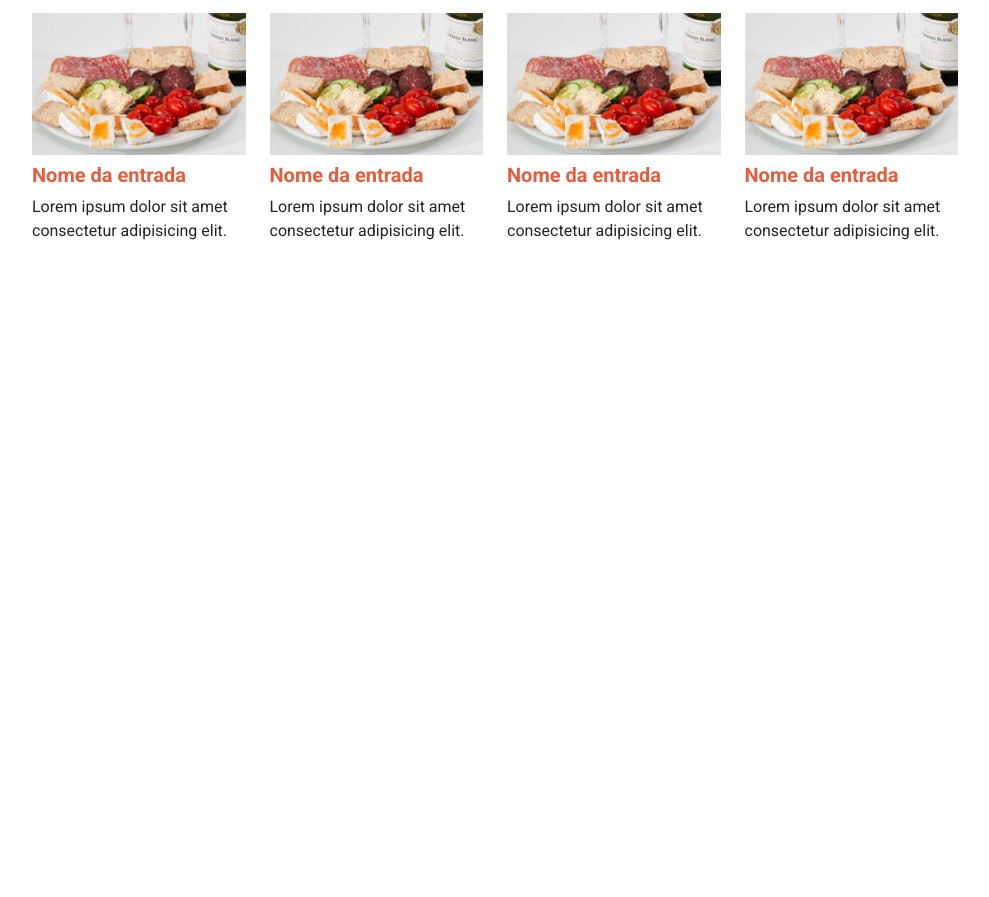
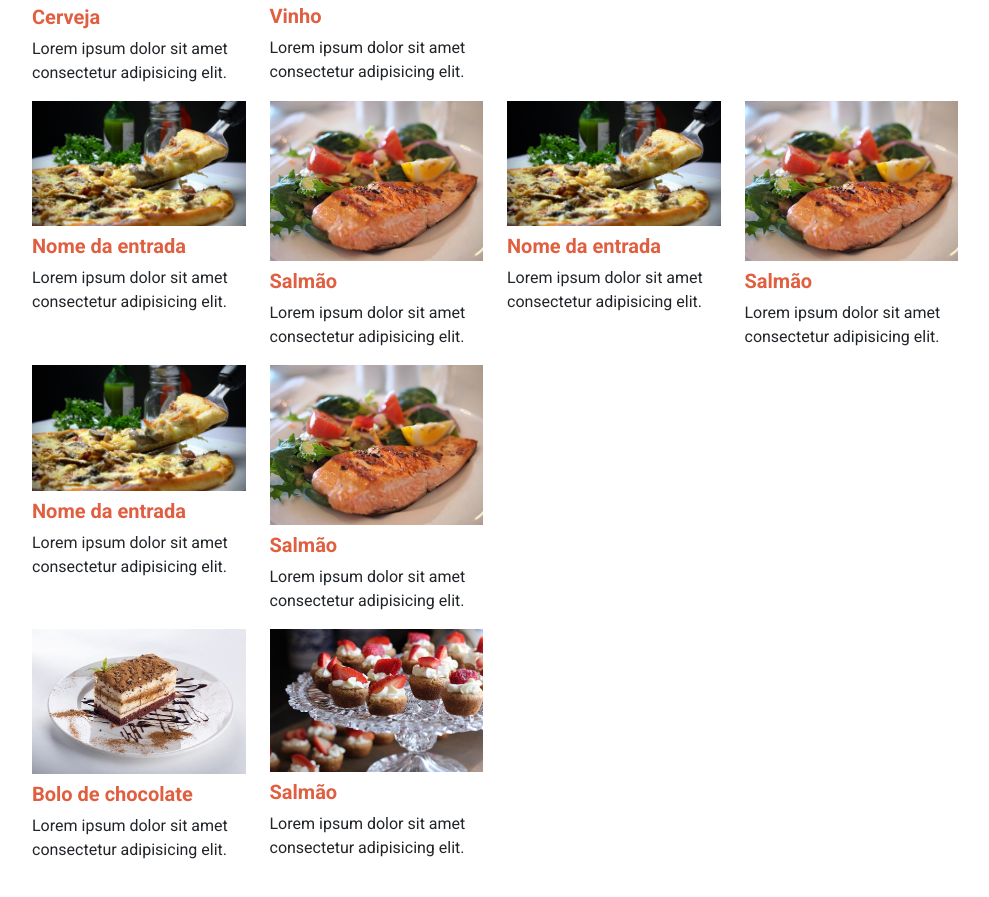
Before and after one commit to rocharicardo9/Site-de-Restaurante, a plain HTML site: page index.html in a window 1280 px wide. Shown: the part 2615-3512 px from the top of the page, without its empty margins (240-1229 px from the left). Before the commit the page ends 2874 px from the top, so only its background shows below. Drawn offline with nearby package versions, Linux system fonts and the light colour scheme.

Commit message:
Continuação do Projeto

```diff
--- a/index.html
+++ b/index.html
@@ -33,7 +33,7 @@
                         </a>
                     </li>
                     <li class="nav-item fw-bold">
-                        <a href="" class="nav-link">
+                        <a href="#cardapio" class="nav-link">
                             <i class="bi bi-card-text me-1"></i>
                             Nosso cardápio
                         </a>
@@ -102,12 +102,12 @@
         <section id="eventos" class="pt-5 pb-5">
             <div class="container">
                 <div class="row">
-                    <h2 class="section-tittle text-center">Para todas <span class="text-colored">as ocasiões</span></h2>
+                    <h2 class="section-title text-center">Para todas <span class="text-colored">as ocasiões</span></h2>
                 </div>
                 <div class="row mt-4">
                     <div class="col-md-4">
                         <img src="images/images/eventos/aniversario.jpg" alt="" class="d-block w-100 dounded mb-2">
-                        <h3 class="section-tittle text-colored fs-4">
+                        <h3 class="section-title text-colored fs-4">
                             <i class="bi bi-calendar-heart-fill"></i>
                             Aniversario</h3>
                         <p>
@@ -116,7 +116,7 @@
                     </div>
                     <div class="col-md-4">
                         <img src="images/images/eventos/casamento.jpg" alt="" class="d-block w-100 dounded mb-2">
-                        <h3 class="section-tittle text-colored fs-4">
+                        <h3 class="section-title text-colored fs-4">
                             <i class="bi bi-arrow-through-heart-fill"></i>
                             Recepção para casamentos</h3>
                         <p>
@@ -125,7 +125,7 @@
                     </div>
                     <div class="col-md-4">
                         <img src="images/images/eventos/confraternizacoes.jpg" alt="" class="d-block w-100 dounded mb-2">
-                        <h3 class="section-tittle text-colored fs-4">
+                        <h3 class="section-title text-colored fs-4">
                             <i class="bi bi-people-fill"></i>
                             Confraternizações</h3>
                         <p>
@@ -135,10 +135,10 @@
                 </div>
             </div>
         </section>
-        <section id="cardápio">
+        <section id="cardápio" class="pt-5 pb-5">
             <div class="container">
                 <div class="row">
-                    <h2 class="section-title text-center">
+                    <h2 class="section-title text-center mb-5">
                         Nosso <span class="text-colored">cardápio</span>
                     </h2>
                 </div>
@@ -217,35 +217,68 @@
                                     </div>
                                </div>
                            </div>
-                       <div class="tab-pane" id="entradas">
+                           <div class="tab-pane" id="pratos-principais">
                             <div class="row">
                                 <div class="col-md-3">
-                             <img class="d-block w-100" src="images/images/cardapio/entradas/entrada.jpg" alt="Nome da entrada" />
+                                 <img class="d-block w-100" src="images/images/cardapio/pratos/pizza.jpg" alt="Pizza" />
                                  <h5 class="text-colored fw-bold mt-2">Nome da entrada</h5>
                                  <p>
                                      Lorem ipsum dolor sit amet consectetur adipisicing elit.
                                  </p>
                                 </div>
                                 <div class="col-md-3">
-                                <img class="d-block w-100" src="images/images/cardapio/entradas/entrada.jpg" alt="Nome da entrada" />
+                                    <img class="d-block w-100" src="images/images/cardapio/pratos/salmao.jpg" alt="Salmão" />
+                                    <h5 class="text-colored fw-bold mt-2">Salmão</h5>
+                                    <p>
+                                        Lorem ipsum dolor sit amet consectetur adipisicing elit.
+                                    </p>
+                                </div>
+                                <div class="col-md-3">
+                                    <img class="d-block w-100" src="images/images/cardapio/pratos/pizza.jpg" alt="Pizza" />
                                     <h5 class="text-colored fw-bold mt-2">Nome da entrada</h5>
                                     <p>
                                         Lorem ipsum dolor sit amet consectetur adipisicing elit.
                                     </p>
                                    </div>
                                    <div class="col-md-3">
-                                <img class="d-block w-100" src="images/images/cardapio/entradas/entrada.jpg" alt="Nome da entrada" />
+                                       <img class="d-block w-100" src="images/images/cardapio/pratos/salmao.jpg" alt="Salmão" />
+                                       <h5 class="text-colored fw-bold mt-2">Salmão</h5>
+                                       <p>
+                                           Lorem ipsum dolor sit amet consectetur adipisicing elit.
+                                       </p>
+                                   </div>
+                                   <div class="col-md-3">
+                                    <img class="d-block w-100" src="images/images/cardapio/pratos/pizza.jpg" alt="Pizza" />
                                     <h5 class="text-colored fw-bold mt-2">Nome da entrada</h5>
                                     <p>
                                         Lorem ipsum dolor sit amet consectetur adipisicing elit.
                                     </p>
                                    </div>
                                    <div class="col-md-3">
-                                <img class="d-block w-100" src="images/images/cardapio/entradas/entrada.jpg" alt="Nome da entrada" />
-                                <h5 class="text-colored fw-bold mt-2">Nome da entrada</h5>
+                                       <img class="d-block w-100" src="images/images/cardapio/pratos/salmao.jpg" alt="Salmão" />
+                                       <h5 class="text-colored fw-bold mt-2">Salmão</h5>
                                        <p>
                                            Lorem ipsum dolor sit amet consectetur adipisicing elit.
                                        </p>
+                                   </div>
+                            </div>
+                       </div>
+                       <div class="tab-pane" id="sobremesas">
+                        <div class="row">
+                            <div class="col-md-3">
+                             <img class="d-block w-100" src="images/images/cardapio/sobremesas/bolo.jpg" alt="bolo" />
+                             <h5 class="text-colored fw-bold mt-2">Bolo de chocolate</h5>
+                             <p>
+                                 Lorem ipsum dolor sit amet consectetur adipisicing elit.
+                             </p>
+                            </div>
+                            <div class="col-md-3">
+                                <img class="d-block w-100" src="images/images/cardapio/sobremesas/cupcake.jpg" alt="Cupcake" />
+                                <h5 class="text-colored fw-bold mt-2">Salmão</h5>
+                                <p>
+                                    Lorem ipsum dolor sit amet consectetur adipisicing elit.
+                                </p>
+                            </div>
                         </div>
                    </div>
                        </div>
--- a/main.css
+++ b/main.css
@@ -26,7 +26,7 @@ body {
     font-family: Pacifico, cursive;
 }
 
-#sobre-o-restaurante {
+#sobre-o-restaurante, #cardapio {
     background-color: #ffeae6;
 }
 
```
Lines whose indentation alone changed are shown as unchanged.
